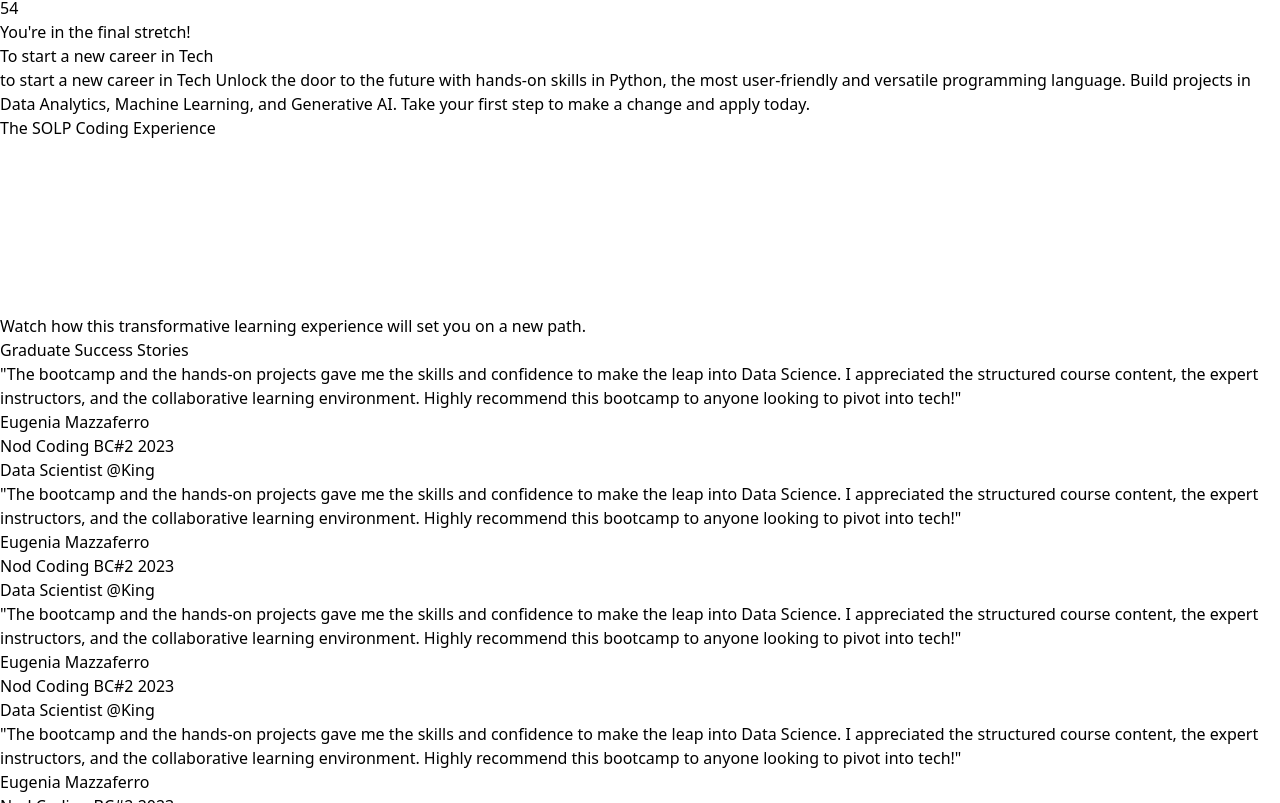
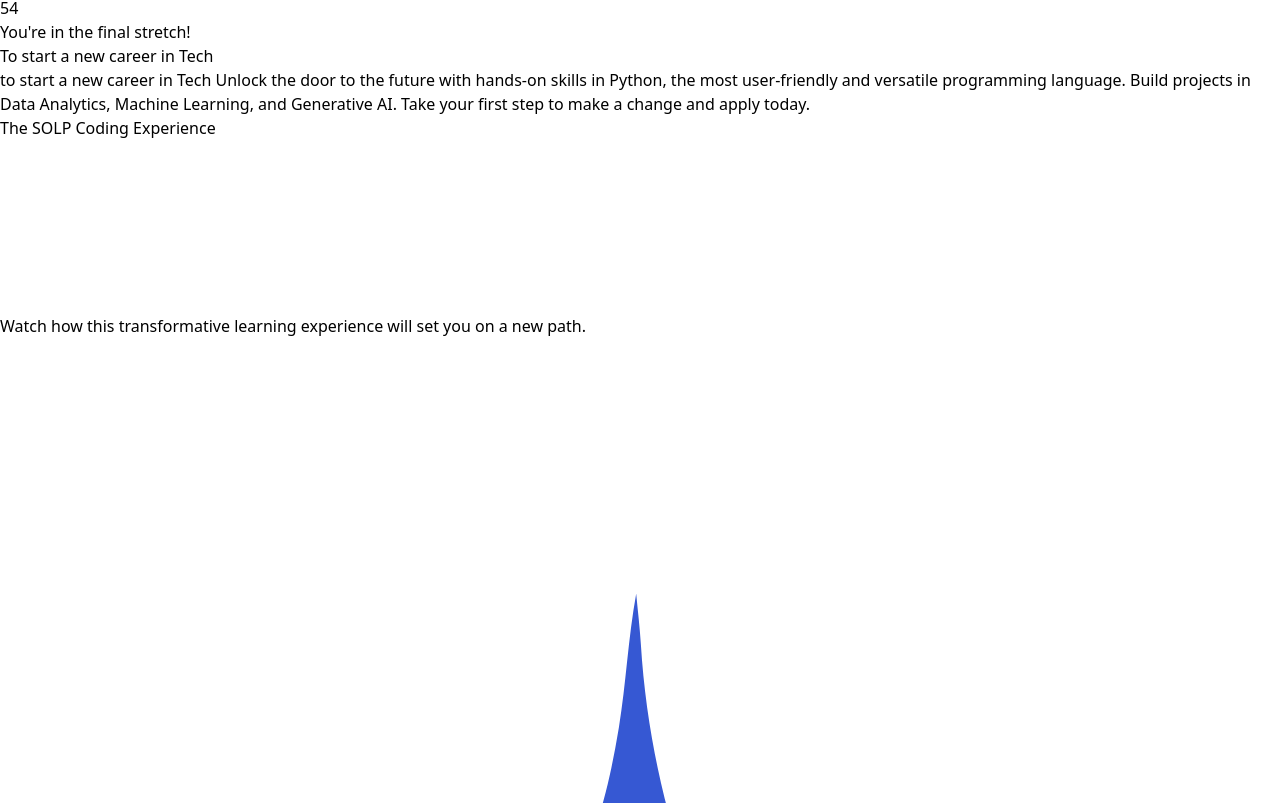
Before and after one commit to sweetymiss018/bootcamp, a React (Vite) app: page / in a window 1280 px wide. Shown: the part 10917-11720 px from the top of the page. Built offline with nearby package versions, Linux system fonts and the light colour scheme.

Commit message:
codinganime responsive

```diff
--- a/package.json
+++ b/package.json
@@ -13,7 +13,8 @@
     "framer-motion": "^11.16.0",
     "lucide-react": "^0.469.0",
     "react": "^18.3.1",
-    "react-dom": "^18.3.1"
+    "react-dom": "^18.3.1",
+    "react-icons": "^5.4.0"
   },
   "devDependencies": {
     "@eslint/js": "^9.17.0",
--- a/src/App.jsx
+++ b/src/App.jsx
@@ -1,5 +1,6 @@
 import AnimatedWeekCounter from "./components/AnimateWeek";
 import CodingAnimation from "./components/CodingAnimation";
+import Footer from "./components/Footer";
 import Form from "./components/Form";
 import Review from "./components/Review";
 import Video from "./components/Video";
@@ -16,6 +17,7 @@ export default function App() {
       <WhySolp/>
 
       <Form/>
+      <Footer/>
 
     </>
   )
--- a/src/components/BootcampForm.jsx
+++ b/src/components/BootcampForm.jsx
@@ -225,7 +225,7 @@ const BootcampForm = () => {
     <button
       type="submit"
       disabled={!isFormValid}
-      className={`absolute bottom-1 w-[50%] p-2.5 rounded-xl transition-all duration-300 transform
+      className={`absolute bottom-1 w-[30%] h-[55px] p-2.5 rounded-xl transition-all duration-300 transform
         bg-amber-600 text-white
         ${!isFormValid ? 'opacity-50 cursor-not-allowed' : 'hover:bg-amber-950 hover:-translate-y-1 animate-bounce'}
         ${isSubmitting ? 'animate-pulse' : ''}
--- /dev/null
+++ b/src/components/Footer.jsx
@@ -0,0 +1,105 @@
+import React, { useEffect, useRef } from 'react'
+import { FaArrowRight } from "react-icons/fa6";
+import { gsap } from 'gsap';
+
+function Footer() {
+    const textRef = useRef(null);
+    const arrowRef = useRef(null);
+
+    useEffect(() => {
+      const textEl = textRef.current;
+      const arrowEl = arrowRef.current;
+
+      // Create a timeline for the bobble animation
+      const tl = gsap.timeline({ paused: true });
+
+      tl.to(textEl, {
+        y: -10,
+        duration: 0.2,
+        ease: 'power2.out'
+      }).to(textEl, {
+        y: 0,
+        duration: 0.4,
+        ease: 'elastic.out(1, 0.3)'
+      });
+
+      const handleMouseEnter = () => {
+        // Animate the arrow
+        gsap.to(arrowEl, { x: 15, duration: 0.3, ease: 'power2.out' });
+        // Play the bobble animation
+        tl.restart();
+      };
+
+      const handleMouseLeave = () => {
+        gsap.to(arrowEl, { x: 0, duration: 0.3, ease: 'power2.out' });
+      };
+
+      textEl.addEventListener('mouseenter', handleMouseEnter);
+      textEl.addEventListener('mouseleave', handleMouseLeave);
+
+      return () => {
+        textEl.removeEventListener('mouseenter', handleMouseEnter);
+        textEl.removeEventListener('mouseleave', handleMouseLeave);
+      };
+    }, []);
+  return (
+    <div className='h-[60vh] w-full flex justify-center relative overflow-hidden' >
+
+        <div className="o-letter-flower w-[70%] absolute bottom-0 flex rotate-[160deg]">
+          <svg xmlns="http://www.w3.org/2000/svg" viewBox="0 0 500 350" className="w-full h-full relative  -top-[250px] opacity-50 ">
+            <defs>
+              <clipPath id="__lottie_element_55">
+                <rect width="500" height="330" x="0" y="0" />
+              </clipPath>
+            </defs>
+            <g clipPath="url(#__lottie_element_55)">
+              <g id="bluish-green2" transform="matrix(-0.8203372630882263,0.6883609294891357,-0.6813609294891,-0.820357263088,-166.809326171875,268.1751403808594)">
+                <g transform="matrix(1,0,0,1,-297,-98)">
+                  <path fill="rgb(119,198,179)" d="M0,-134C74.006,-134,134,-74.006,134,0C45.99,0.233,-85.909,-0.233,-134,0C-134,-74.006,-74.006,-134,0,-134z" />
+                </g>
+              </g>
+              <g id="red" transform="matrix(0.8203568458557129,-0.6883613467216492,0.6883613467216492,0.8203568458557129,455.55926513671875,19.96869659423828)">
+                <g transform="matrix(1,0,0,1,-285,-98)">
+                  <path fill="rgb(236,82,18)" d="M0,-134C74.006,-134,134,-74.006,134,0C45.99,0.233,-85.909,-0.233,-134,0C-134,-74.006,-74.006,-134,0,-134z" />
+                </g>
+              </g>
+            </g>
+          </svg>
+
+        </div>
+        <div
+      className="footer-box w-[95%] h-full flex flex-col bg-transparent absolute"
+      style={{ borderTop: '12px solid #3a1502' }}
+    >
+      <div
+        className="top-content h-[90%] w-full flex"
+        style={{ borderBottom: '1px solid #3a1502' }}
+      >
+        <div className="left w-[45%] h-[100%] flex justify-center flex-col">
+          <h1 className="text-8xl font-semibold text-amber-950 relative -top-10 left-6">
+            Questions?
+          </h1>
+          <p className="font-semibold text-4xl relative left-6 -top-4 text-amber-950">
+            Do you love what we do and want to help us revolutionize teaching and
+            change how people learn to code?
+          </p>
+        </div>
+        <div className="right w-[55%] h-[100%] flex justify-center items-center relative left-[90px]">
+          <h1
+            ref={textRef}
+            className="h-fit text-8xl font-semibold text-amber-950 flex items-center gap-3 cursor-pointer"
+          >
+            Get in touch
+            <FaArrowRight ref={arrowRef} className="relative top-3" />
+          </h1>
+        </div>
+      </div>
+      <div className="bottom-content h-[10%] w-full relative z-[30]">youtube</div>
+    </div>
+    </div>
+
+
+  )
+}
+
+export default Footer
--- a/src/components/Video.jsx
+++ b/src/components/Video.jsx
@@ -72,7 +72,7 @@ function Video() {
   };
 
   return (
-    <div className="h-[100vh] w-full flex">
+    <div className="relative h-[100vh] w-full flex">
       <div className="video-box w-[50%] h-full pr-7 pl-10">
         <div className="box w-full h-[90%] bg-[#FFD37D] flex justify-center items-center">
           <div
@@ -98,6 +98,48 @@ function Video() {
           new path.
         </p>
       </div>
+      <div className="star-svg absolute left-[40.8%] top-[72%]">
+      <svg
+    version="1.1"
+    id="Layer_1"
+    xmlns="http://www.w3.org/2000/svg"
+    xmlnsXlink="http://www.w3.org/1999/xlink"
+    x="0px"
+    y="0px"
+    width="100%"
+    viewBox="0 0 384 400"
+    xmlSpace="preserve"
+  >
+    <path
+      fill="#3658D3"
+      opacity="1.0"
+      stroke="none"
+      d="
+        M168.349365,168.347870
+        C178.524155,152.402161 182.701477,134.828476 185.665695,116.832581
+        C187.849640,103.573830 188.424515,90.138153 190.857452,76.736137
+        C191.333664,81.792427 191.951675,86.840088 192.259689,91.906601
+        C193.210159,107.541443 195.648605,122.922493 199.400284,138.133057
+        C208.673294,175.729095 233.237823,196.810745 270.387756,204.772049
+        C288.017731,208.550186 305.877289,210.151062 323.776825,211.630676
+        C324.709839,211.707809 325.632080,211.915268 326.518433,212.983658
+        C320.508179,213.429901 314.492279,213.811005 308.488739,214.334412
+        C289.224121,216.013901 270.149597,218.707764 251.879379,225.446564
+        C224.331131,235.607483 208.067413,255.778519 200.288940,283.537140
+        C195.737305,299.780365 193.374832,316.354095 192.276428,333.148560
+        C191.943283,338.242279 191.392700,343.321838 190.605652,348.410645
+        C188.239685,340.419678 188.669388,332.127991 187.745529,324.004059
+        C185.692184,305.948303 182.928116,288.072144 176.152328,271.073242
+        C165.223495,243.655273 143.916473,228.664703 116.263329,221.462173
+        C97.035179,216.453995 77.383453,214.325790 57.585167,213.339478
+        C56.626457,213.291687 55.672657,213.145309 54.689114,212.616364
+        C59.020180,211.299347 63.455090,211.018341 67.918503,210.668671
+        C88.353325,209.067780 108.657562,206.567215 128.033234,199.412643
+        C144.534027,193.319641 158.518784,183.782364 168.349365,168.347870
+        z"
+    />
+  </svg>
+      </div>
     </div>
   );
 }
```
Also changed, not shown: src/components/CodingAnimation.jsx (+7 -7 lines), 1 other file (tests, documents, lock files or other folders).
